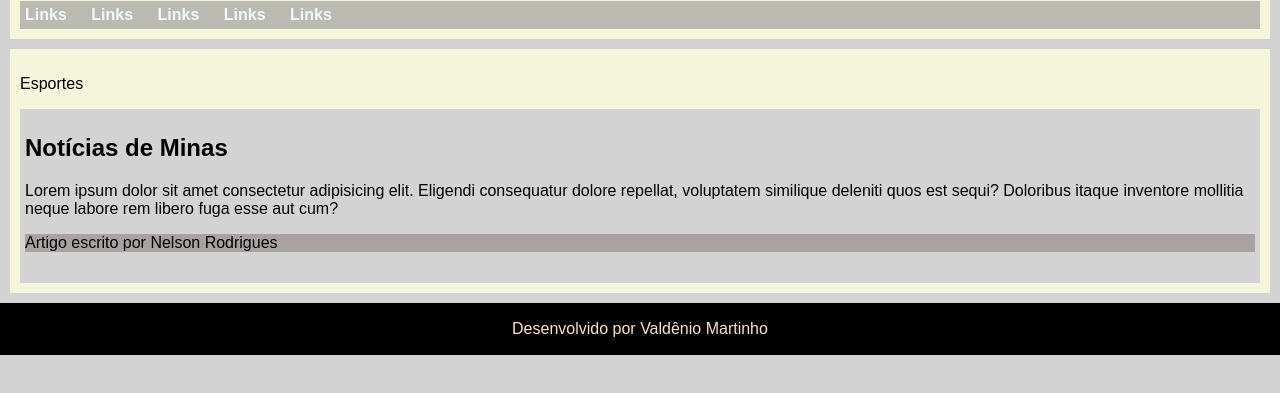
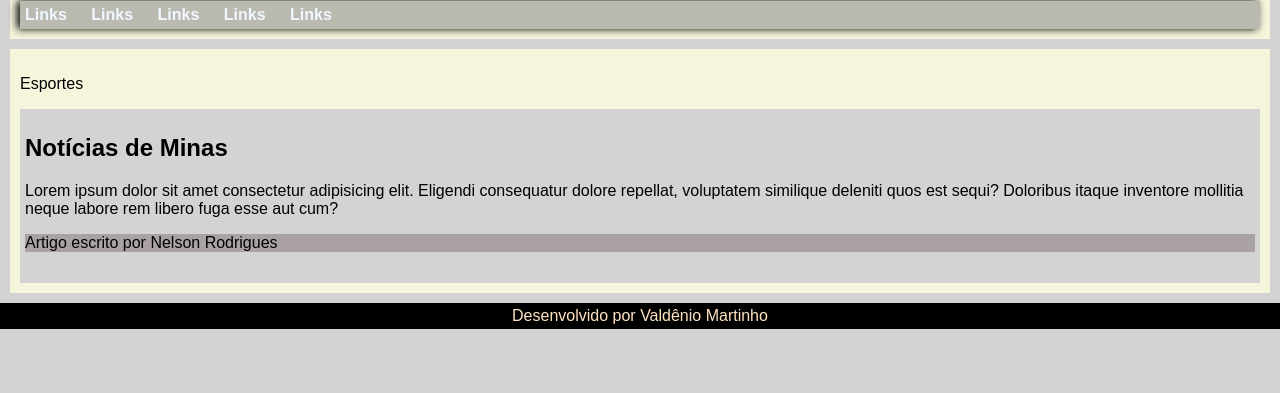
Before and after one commit to valdenio458/projetoSite, a plain HTML site: page index.html in a window 1280 px wide. Shown: the part 99-492 px from the top of the page. Drawn offline with Linux system fonts and the light colour scheme.

Commit message:
Update style.css

```diff
--- a/style.css
+++ b/style.css
@@ -10,6 +10,8 @@ header{
 }
 nav{background-color: rgba(156, 154, 154, 0.644);
     padding: 5px;
+    box-shadow: -3px 0px 8px black;
+
 
 }
 nav > a{
@@ -17,6 +19,7 @@ nav > a{
     color:aliceblue;
     font-weight: bold;
     margin-right: 20px;
+
 }
 nav > a:hover{
     text-decoration: underline;
@@ -38,6 +41,9 @@ footer{
     background-color: black;
     color: bisque;
     text-align: center;
-    padding: 1px;
+    padding: 4px;
     margin: 0px;
 }
+footer > p {
+    margin:0px;
+}
```
